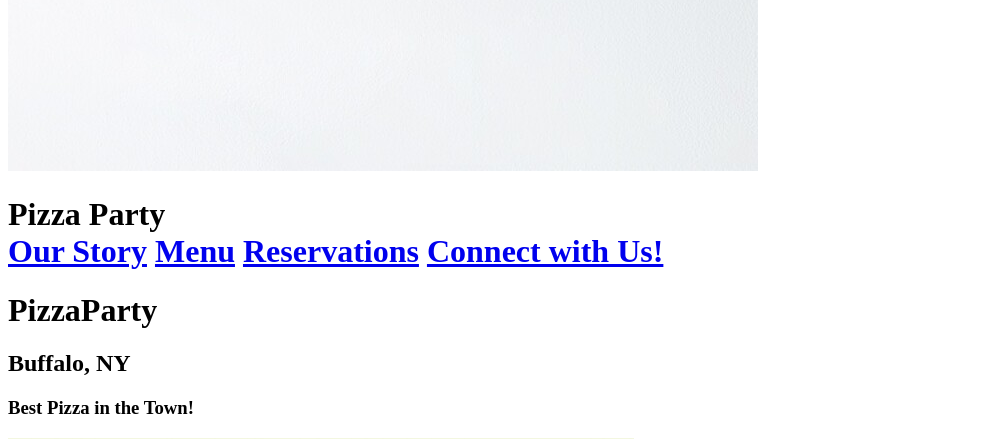
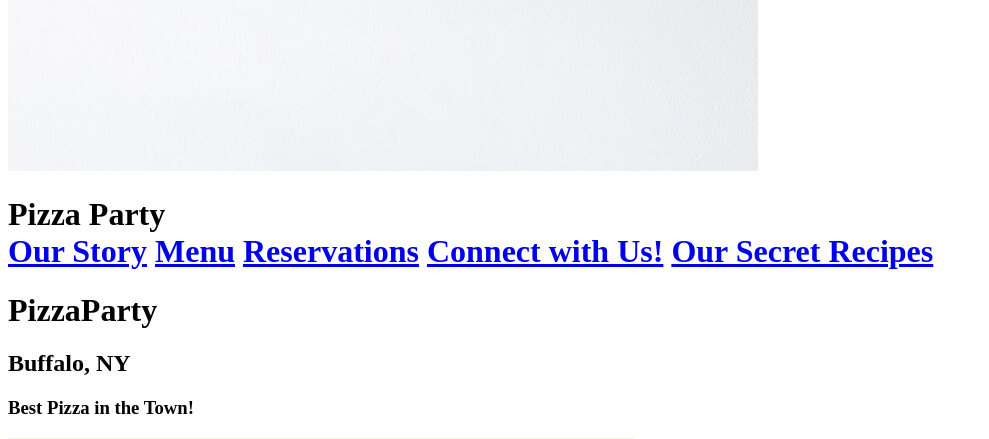
Before and after one commit to gc824/PizzaParty, a PHP site: page / in a window 1280 px wide. Shown: the part 837-1276 px from the top of the page, without its empty margins (0-989 px from the left). Run offline with PHP 8.4, Linux system fonts and the light colour scheme.

Commit message:
added blank recipe page and linked to top nav

```diff
--- a/contactus.php
+++ b/contactus.php
@@ -4,7 +4,10 @@
     <link href="style.css" type="text/css" rel="stylesheet">
 </head>
 <body>
+    <?php
+    echo "my first PHP script!";
+    ?>
 
 
-
+</body>
 </html>
--- a/index.html
+++ b/index.html
@@ -18,7 +18,9 @@
                 <a href="ourstory.html ">Our Story</a>
                 <a href="Menu.html ">Menu</a>
                 <a href="Reservations.html ">Reservations</a>
-                <a href="contactus.html ">Connect with Us!</a>
+                <a href="contactus.php">Connect with Us!</a>
+                <a href="recipes.html">Our Secret Recipes</a>
+            </a>
             </div>
         </h1>
     </div>
```
Also changed, not shown: recipes.html (added).
